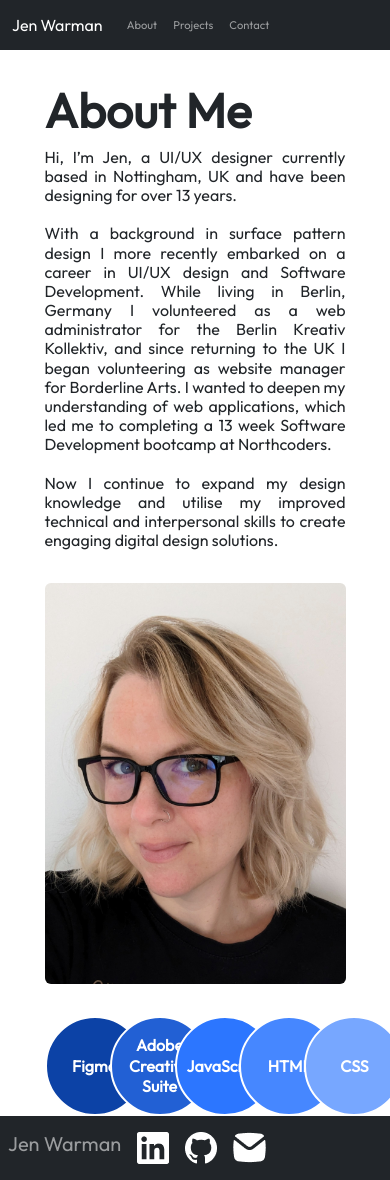
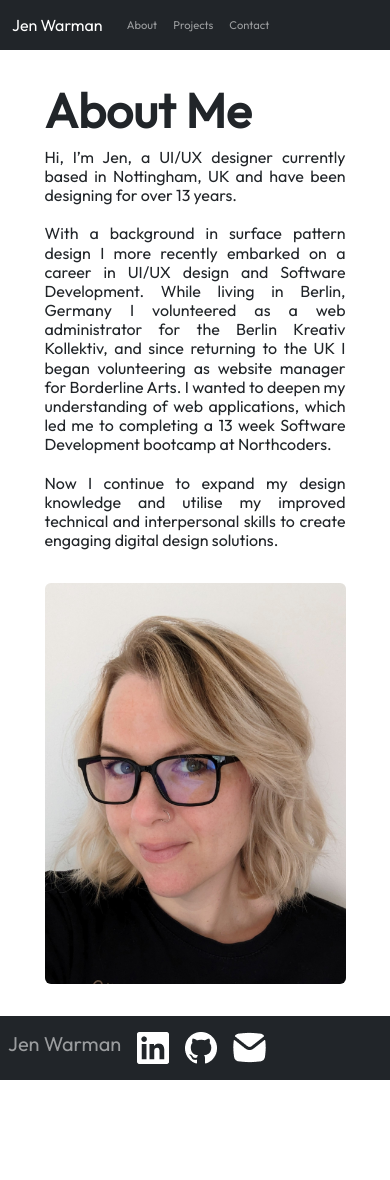
Before and after one commit to JenWarman/portfolio, a React (Vite) app: page /about in a window 390 px wide. After the commit the page ends 1080 px from the top, so only its background shows below. Built offline with nearby package versions, Linux system fonts and the light colour scheme.

Commit message:
skills image

```diff
--- a/src/index.css
+++ b/src/index.css
@@ -264,15 +264,14 @@
   .skills {
     margin: 0 auto;
   }
-  .skills-row {
-    justify-content: center;
+  .skills-circle {
+    display: none
   }
-
-  .skills-circle {
-    border: solid #ffff 2px;
-    width: 100px;
-    height: 100px;
-    font-size: 1rem;
-    text-align: center;
+  .skills-image {
+    display: block
   }
 }
+
+.skills-image {
+  display: none;
+}
```
Also changed, not shown: src/components/Skills.jsx (+3 -0 lines), public/SkillsImage.png (added).
